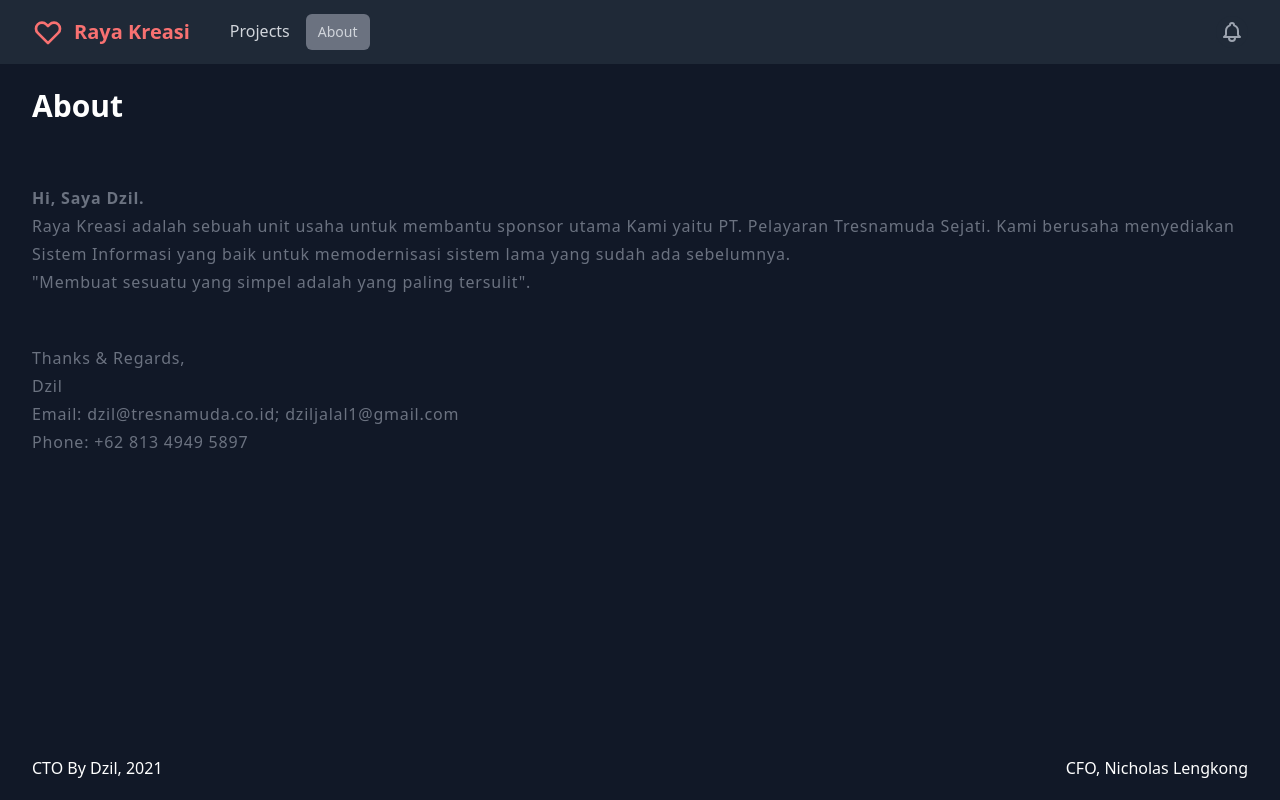
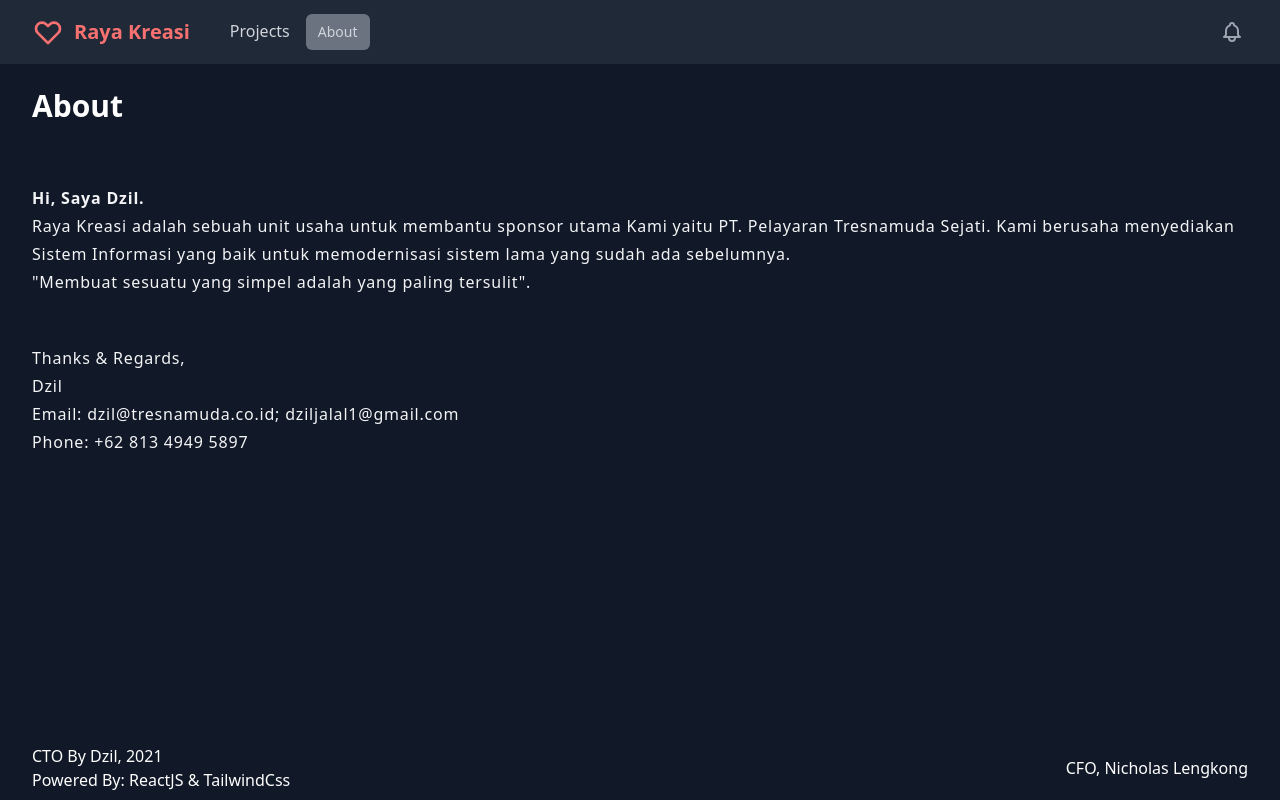
Before and after one commit to ahmadfadlydziljalal/portal, a React (Create React App) app: page /about in a window 1280 px wide. Built offline with nearby package versions, Linux system fonts and the light colour scheme.

Commit message:
Tampilan footer update

```diff
--- a/src/components/Footer.js
+++ b/src/components/Footer.js
@@ -5,7 +5,11 @@ export default function Footer() {
     <footer className="bg-gray-900">
       <div className="max-w-7xl mx-auto px-4 sm:px-6 lg:px-8">
         <div className="flex items-center justify-between h-16 text-white">
-          <p>CTO By Dzil, 2021</p>
+          <p>
+            CTO By Dzil, 2021
+            <br />
+            Powered By: ReactJS & TailwindCss
+          </p>
           <p className="ml-auto">CFO, Nicholas Lengkong</p>
         </div>
       </div>
--- a/src/pages/About.js
+++ b/src/pages/About.js
@@ -3,7 +3,7 @@ import React from "react";
 export default function About() {
   return (
     <>
-      <article className="mt-8 text-gray-500 leading-7 tracking-wider">
+      <article className="mt-8 text-gray-100 leading-7 tracking-wider">
         <p className="font-bold">Hi, Saya Dzil. </p>
         <p>
           Raya Kreasi adalah sebuah unit usaha untuk membantu sponsor utama Kami
```
